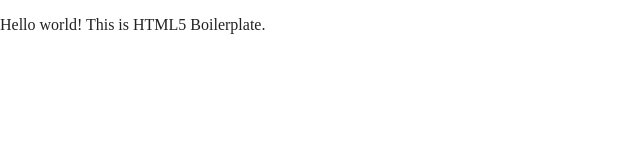
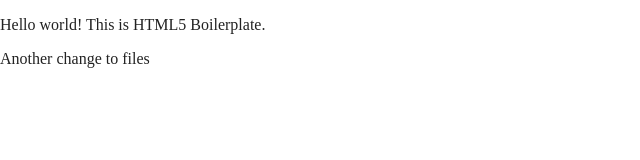
Before and after one commit to kingretroxiv1/untitled2, a website built with Parcel: page index.html in a window 1280 px wide. Shown: the whole page, without its empty margins (0-640 px from the left). Built offline with nearby package versions, Linux system fonts and the light colour scheme.

Commit message:
initial commit

```diff
--- a/index.html
+++ b/index.html
@@ -26,6 +26,7 @@
 
   <!-- Add your site or application content here -->
   <p>Hello world! This is HTML5 Boilerplate.</p>
+  <p>Another change to files</p>
   <script src="js/vendor/modernizr-3.11.2.min.js"></script>
   <script src="js/plugins.js"></script>
   <script src="js/main.js"></script>
```
